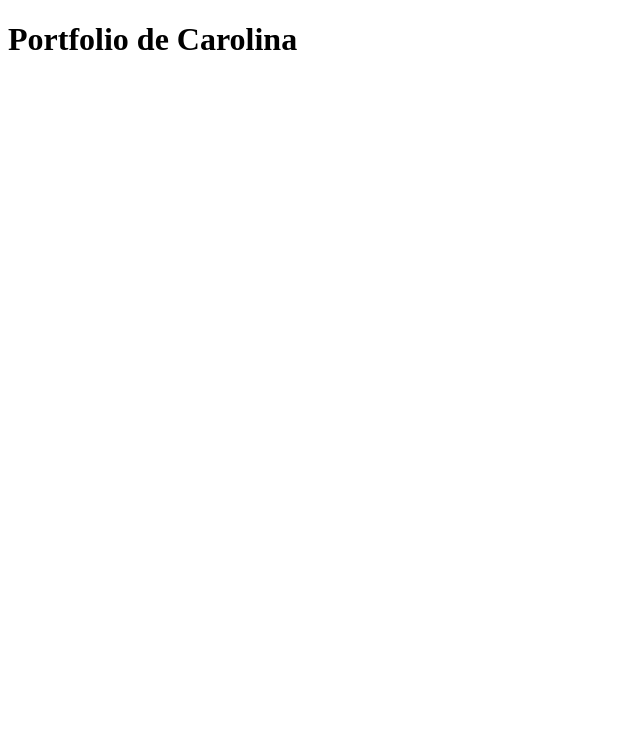
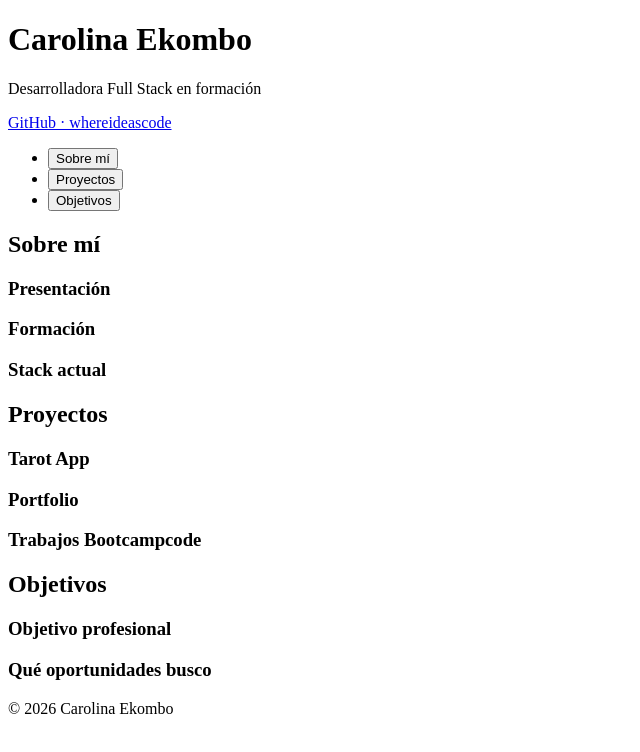
Before and after one commit to whereideascode/portfolio-web, a website built with Vite: page portfolio-web/index.html in a window 1280 px wide. Shown: the whole page, without its empty margins (0-640 px from the left). Built offline with nearby package versions, Linux system fonts and the light colour scheme.

Commit message:
Crear estructura semántica inicial del portfolio

```diff
--- a/portfolio-web/index.html
+++ b/portfolio-web/index.html
@@ -2,12 +2,102 @@
 <html lang="es">
   <head>
     <meta charset="UTF-8" />
+    <meta name="viewport" content="width=device-width, initial-scale=1.0" />
+
     <link rel="icon" type="image/svg+xml" href="/favicon.svg" />
-    <meta name="viewport" content="width=device-width, initial-scale=1.0" />
-    <title>Carolina | Desarrolladora Web</title>
+
+    <title>Carolina Ekombo | Desarrolladora Web</title>
   </head>
+
   <body>
-    <h1>Portfolio de Carolina</h1>
+
+    <header>
+      <h1>Carolina Ekombo</h1>
+      <p>Desarrolladora Full Stack en formación</p>
+
+      <a href="https://github.com/whereideascode" target="_blank" rel="noopener noreferrer">
+        GitHub · whereideascode
+      </a>
+    </header>
+
+    <main>
+
+      <nav aria-label="Secciones principales del portfolio">
+        <ul>
+          <li>
+            <button type="button">
+              Sobre mí
+            </button>
+          </li>
+
+          <li>
+            <button type="button">
+              Proyectos
+            </button>
+          </li>
+
+          <li>
+            <button type="button">
+              Objetivos
+            </button>
+          </li>
+        </ul>
+      </nav>
+
+
+      <section>
+        <h2>Sobre mí</h2>
+
+        <section>
+          <h3>Presentación</h3>
+        </section>
+
+        <section>
+          <h3>Formación</h3>
+        </section>
+
+        <section>
+          <h3>Stack actual</h3>
+        </section>
+      </section>
+
+
+      <section>
+        <h2>Proyectos</h2>
+
+        <article>
+          <h3>Tarot App</h3>
+        </article>
+
+        <article>
+          <h3>Portfolio</h3>
+        </article>
+
+        <article>
+          <h3>Trabajos Bootcampcode</h3>
+        </article>
+      </section>
+
+
+      <section>
+        <h2>Objetivos</h2>
+
+        <section>
+          <h3>Objetivo profesional</h3>
+        </section>
+
+        <section>
+          <h3>Qué oportunidades busco</h3>
+        </section>
+      </section>
+
+    </main>
+
+    <footer>
+      <p>&copy; 2026 Carolina Ekombo</p>
+    </footer>
+
     <script type="module" src="/src/main.js"></script>
+
   </body>
 </html>
```
Also changed, not shown: portfolio-web/README.md (added).
